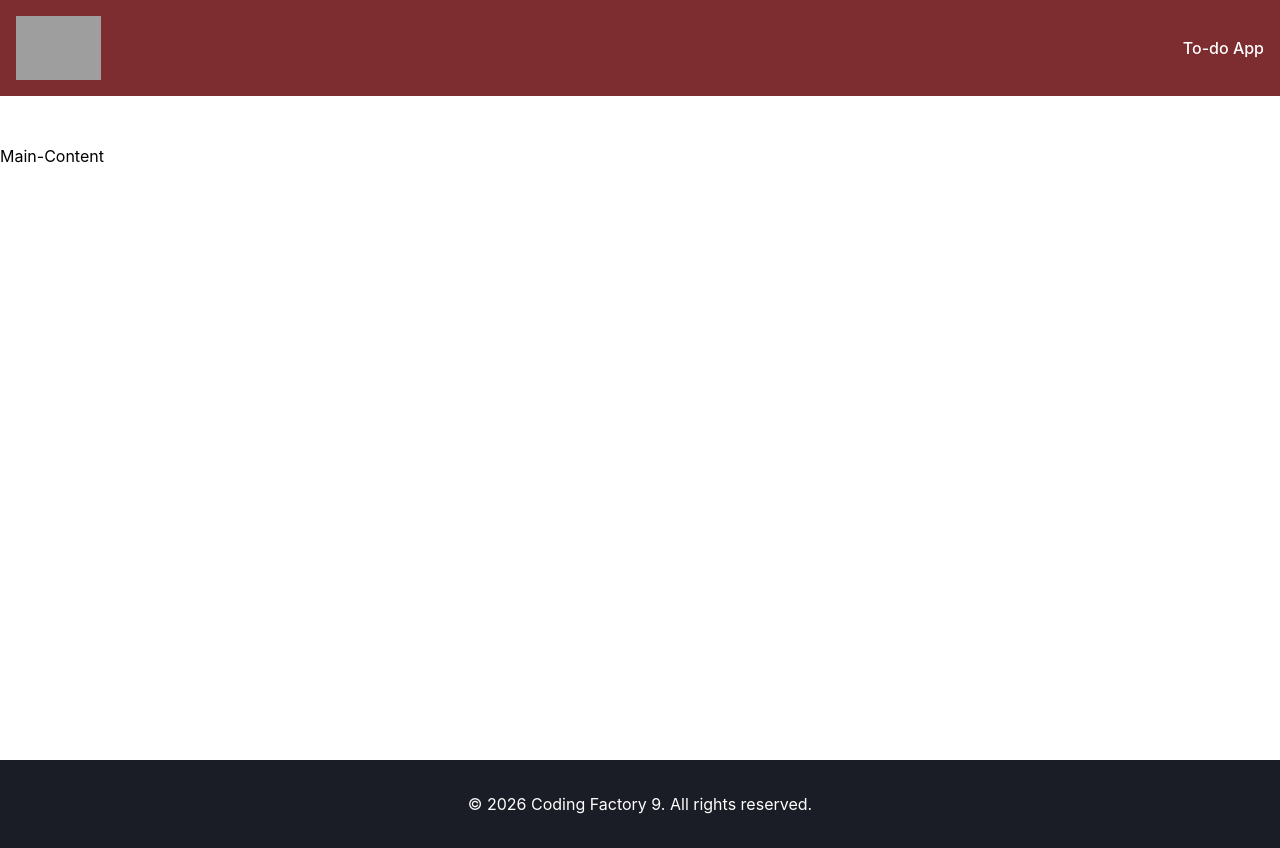
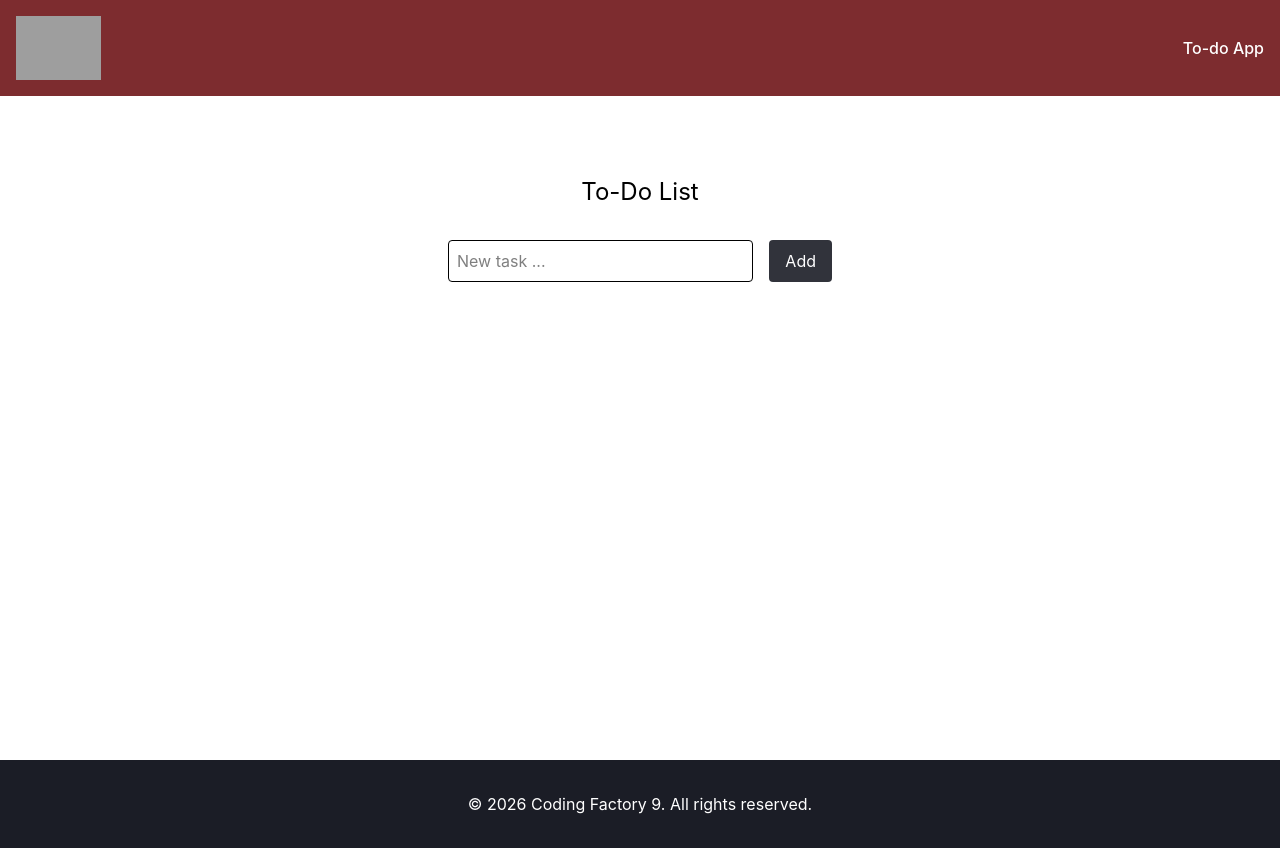
Before and after one commit to giannhstselaris-create/react-todo-app, a React (Vite) app: page / in a window 1280 px wide. Built offline with nearby package versions, Linux system fonts and the light colour scheme; grey boxes are pictures that could not be loaded.

Commit message:
chore: add ongoing code

```diff
--- a/src/App.tsx
+++ b/src/App.tsx
@@ -1,11 +1,12 @@
 import Layout from "./shared/layout/Layout.tsx";
+import {TodoApp} from "./features/todo";
 
 function App() {
 
   return (
     <>
       <Layout>
-          <h1>Main-Content</h1>
+          <TodoApp />
       </Layout>
     </>
   )
--- /dev/null
+++ b/src/features/todo/TodoApp.tsx
@@ -0,0 +1,19 @@
+
+import TodoForm from "./TodoForm.tsx";
+import {useRef} from "react";
+
+const TodoApp = () => {
+
+    const inputRef = useRef<HTMLInputElement>(null);
+
+  return (
+      <>
+          <div className="max-w-sm mx-auto pb-12">
+            <h1 className="text-center text-2xl py-8">To-Do List</h1>
+            <TodoForm inputRef={inputRef} />
+          </div>
+      </>
+  )
+}
+
+export default TodoApp;
--- /dev/null
+++ b/src/features/todo/TodoForm.tsx
@@ -0,0 +1,20 @@
+import Button from "../../shared/ui/Button.tsx";
+import type {TodoFormProps} from "./types.ts";
+
+const TodoForm = ({inputRef}: TodoFormProps) => {
+
+    return (
+        <>
+            <form className={"flex gap-4 mb-4"}>
+                <input
+                    type="text"
+                    ref={inputRef}
+                    className="flex-1 border p-2 rounded"
+                    placeholder="New task ..."
+                />
+                <Button label={"Add"}/>
+            </form>
+        </>
+    )
+}
+export default TodoForm
--- /dev/null
+++ b/src/features/todo/index.ts
@@ -0,0 +1 @@
+export {default as TodoApp} from "./TodoApp.tsx";
--- /dev/null
+++ b/src/features/todo/types.ts
@@ -0,0 +1,4 @@
+export type TodoFormProps = {
+    // onAdd
+    inputRef: React.RefObject<HTMLInputElement | null>;
+}
```
